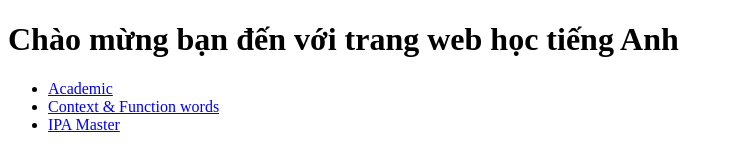
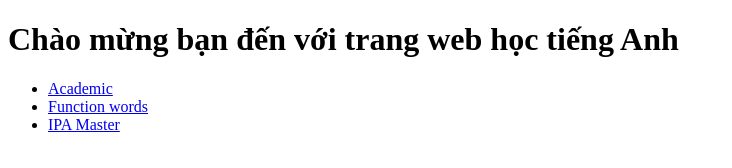
Before and after one commit to trantronghieuvn/EnglishMastery, a plain HTML site: page index.html in a window 1280 px wide. Shown: the whole page, without its empty margins (0-732 px from the left). Drawn offline with Linux system fonts and the light colour scheme.

Commit message:
Fix links in index

```diff
--- a/index.html
+++ b/index.html
@@ -8,7 +8,7 @@
     <h1>Chào mừng bạn đến với trang web học tiếng Anh</h1>
     <ul>
         <li><a href="Academic/WebApp/Academic.html">Academic</a></li>
-        <li><a href="FunctionWords/FunctionWordsMastery.html">Context & Function words</a></li>
+        <li><a href="FunctionWords/FunctionWords.html">Function words</a></li>
         <li><a href="IPAMaster/IPAMaster.html">IPA Master</a></li>
     </ul>
 </body>
```
